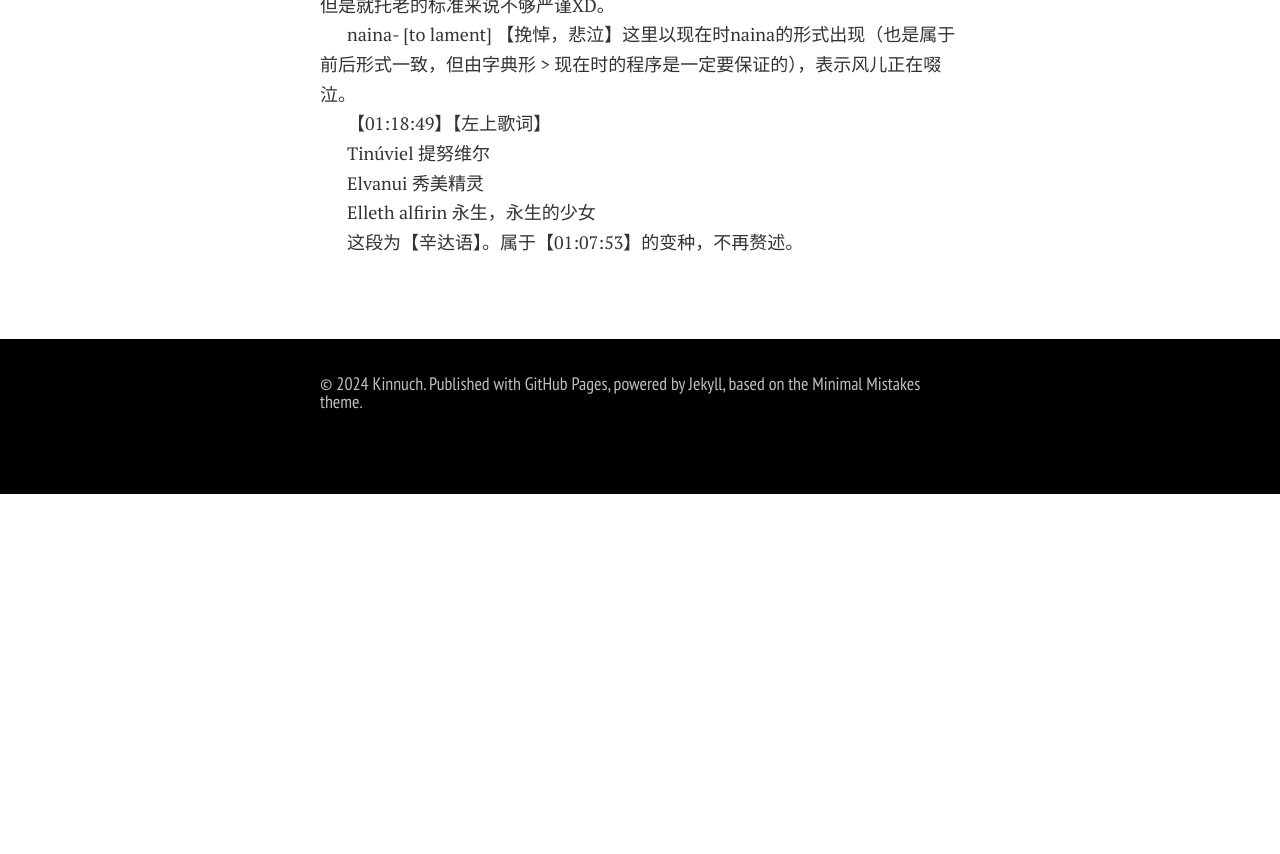
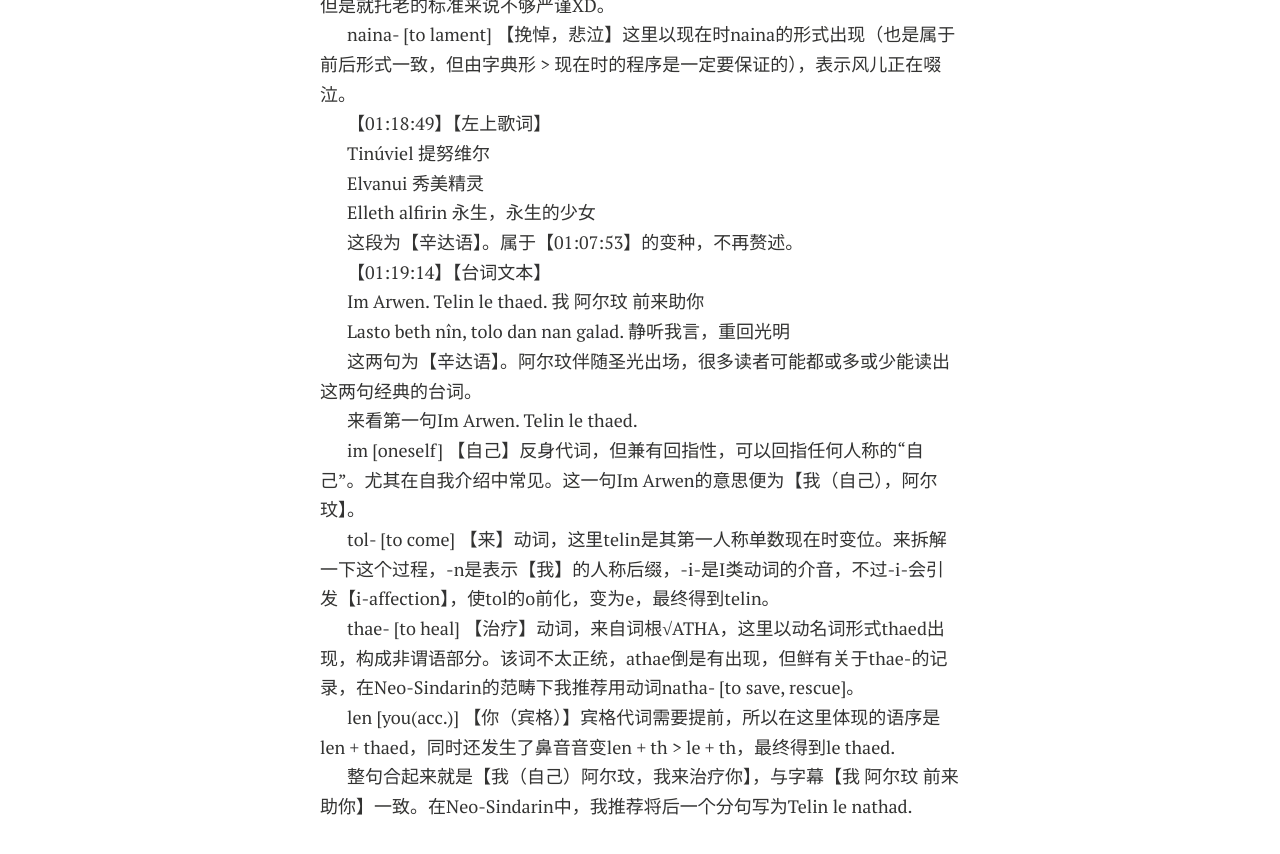
Before and after one commit to Kinnuch/kinnuch.github.io, a Jekyll site: the page built from file/《魔戒》电影中的精灵语拾遗与迷思.md, in a window 1280 px wide and 900 px high, scrolled down 15058 px. Shown: the top 854 px of the window. Built offline with Jekyll 4.4.1, drawn with Linux system fonts in a browser that asks for light colours; nearby versions of some CDN libraries; our own code applies the rules of GitHub Pages for plain Markdown files; comment, search, counter and statistics services are not loaded; a style sheet for code colours, icons or effects is not loaded; before the commit the page ends 15552 px from its top, so only the background shows below that.

Commit message:
Update 《魔戒》电影中的精灵语拾遗与迷思.md

```diff
--- a/file/《魔戒》电影中的精灵语拾遗与迷思.md
+++ b/file/《魔戒》电影中的精灵语拾遗与迷思.md
@@ -549,3 +549,23 @@ Elvanui 秀美精灵
 Elleth alfirin 永生，永生的少女
 
 这段为【辛达语】。属于【01:07:53】的变种，不再赘述。
+
+【01:19:14】【台词文本】
+
+Im Arwen. Telin le thaed. 我 阿尔玟 前来助你
+
+Lasto beth nîn, tolo dan nan galad. 静听我言，重回光明
+
+这两句为【辛达语】。阿尔玟伴随圣光出场，很多读者可能都或多或少能读出这两句经典的台词。
+
+来看第一句Im Arwen. Telin le thaed.
+
+im [oneself] 【自己】反身代词，但兼有回指性，可以回指任何人称的“自己”。尤其在自我介绍中常见。这一句Im Arwen的意思便为【我（自己），阿尔玟】。
+
+tol- [to come] 【来】动词，这里telin是其第一人称单数现在时变位。来拆解一下这个过程，-n是表示【我】的人称后缀，-i-是I类动词的介音，不过-i-会引发【i-affection】，使tol的o前化，变为e，最终得到telin。
+
+thae- [to heal] 【治疗】动词，来自词根√ATHA，这里以动名词形式thaed出现，构成非谓语部分。该词不太正统，athae倒是有出现，但鲜有关于thae-的记录，在Neo-Sindarin的范畴下我推荐用动词natha- [to save, rescue]。
+
+len [you(acc.)] 【你（宾格）】宾格代词需要提前，所以在这里体现的语序是len + thaed，同时还发生了鼻音音变len + th > le + th，最终得到le thaed.
+
+整句合起来就是【我（自己）阿尔玟，我来治疗你】，与字幕【我 阿尔玟 前来助你】一致。在Neo-Sindarin中，我推荐将后一个分句写为Telin le nathad.
```
